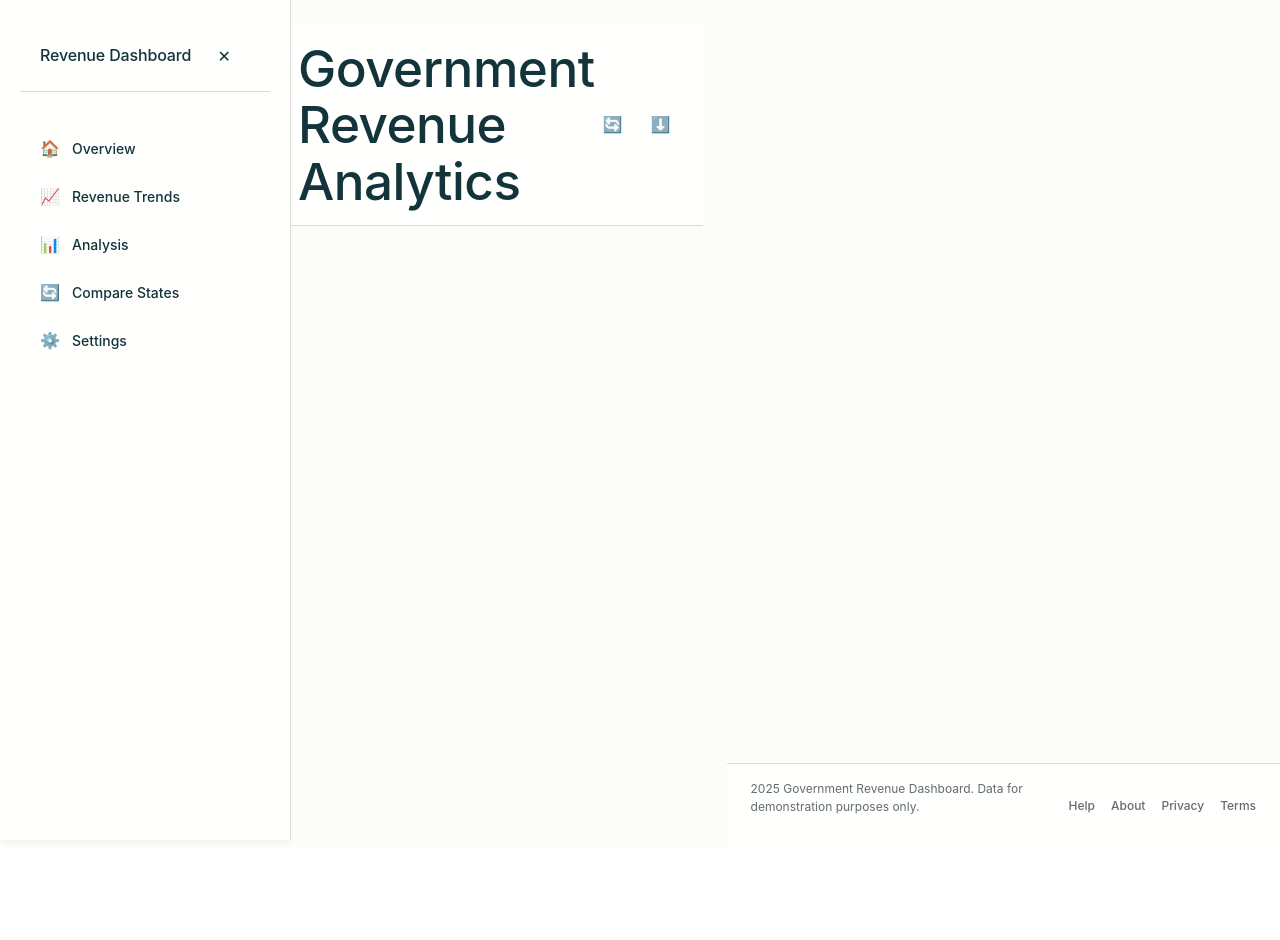
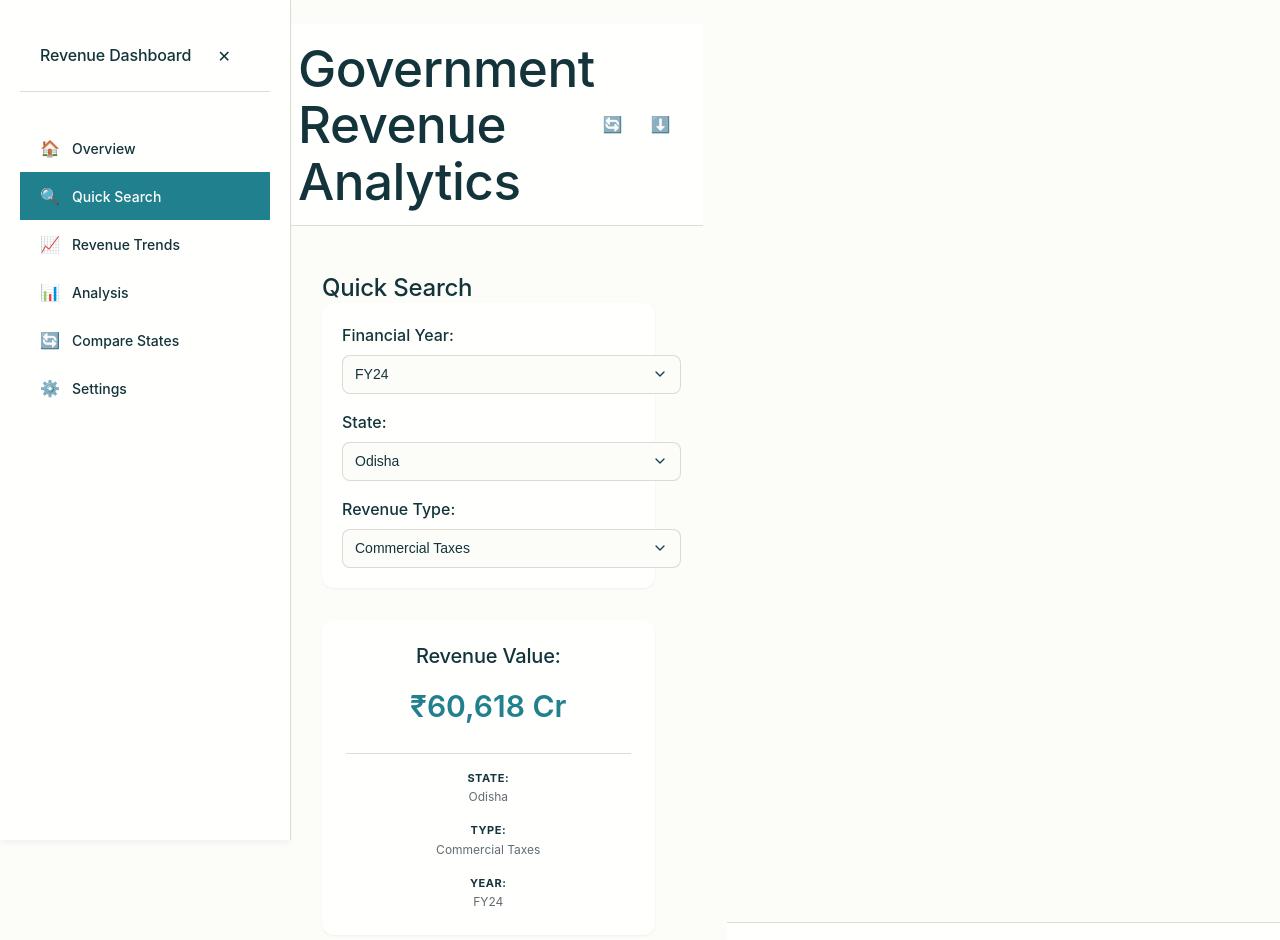
Before and after one commit to tmanas06/State_revenue_analytics, a React (Vite) app: page /quick-search in a window 1280 px wide. Shown: the top 940 px of the page. Before the commit the page ends 848 px from the top, so only its background shows below. Built offline with nearby package versions, Linux system fonts and the light colour scheme; a web font is replaced by a local one.

Commit message:
Quick_Search

```diff
--- a/src/App.js
+++ b/src/App.js
@@ -7,10 +7,12 @@ import RevenueTrends from './components/RevenueTrends';
 import Analysis from './components/Analysis';
 import CompareStates from './components/CompareStates';
 import Settings from './components/Settings';
+import QuickSearch from './components/QuickSearch';
 
 // Icons (using emoji as placeholders - in a real app, use an icon library)
 const Icons = {
   Home: '🏠',
+  Search: '🔍',
   Trends: '📈',
   Analysis: '📊',
   Compare: '🔄',
@@ -112,6 +114,7 @@ const AppContent = () => {
   // Navigation items
   const navItems = [
     { id: 'overview', label: 'Overview', icon: Icons.Home, path: '/' },
+    { id: 'quick-search', label: 'Quick Search', icon: Icons.Search, path: '/quick-search' },
     { id: 'trends', label: 'Revenue Trends', icon: Icons.Trends, path: '/trends' },
     { id: 'analysis', label: 'Analysis', icon: Icons.Analysis, path: '/analysis' },
     { id: 'compare', label: 'Compare States', icon: Icons.Compare, path: '/compare' },
@@ -231,6 +234,10 @@ const AppContent = () => {
               }
             />
             <Route
+              path="/quick-search"
+              element={<QuickSearch revenueData={revenueData} />}
+            />
+            <Route
               path="/trends"
               element={
                 <RevenueTrends
--- /dev/null
+++ b/src/components/QuickSearch.js
@@ -0,0 +1,112 @@
+import React, { useState, useMemo } from 'react';
+import { formatCurrency } from '../utils/chartUtils';
+
+const QuickSearch = ({ revenueData }) => {
+  const [selectedYear, setSelectedYear] = useState('FY24');
+  const [selectedState, setSelectedState] = useState('Odisha');
+  const [selectedType, setSelectedType] = useState('Commercial Taxes');
+
+  // Get unique values for dropdowns
+  const { years, states, types } = useMemo(() => {
+    const yearSet = new Set();
+    const stateSet = new Set();
+    const typeSet = new Set();
+
+    revenueData.forEach(item => {
+      stateSet.add(item.States);
+      typeSet.add(item.Type);
+      Object.keys(item).forEach(key => {
+        if (key.startsWith('FY')) yearSet.add(key);
+      });
+    });
+
+    return {
+      years: Array.from(yearSet).sort(),
+      states: Array.from(stateSet).sort(),
+      types: Array.from(typeSet).sort()
+    };
+  }, [revenueData]);
+
+  // Find the selected value
+  const selectedValue = useMemo(() => {
+    const item = revenueData.find(
+      item => item.States === selectedState && item.Type === selectedType
+    );
+    return item ? item[selectedYear] : 'N/A';
+  }, [selectedYear, selectedState, selectedType, revenueData]);
+
+  return (
+    <div className="quick-search-container">
+      <h2>Quick Search</h2>
+      <div className="search-filters">
+        <div className="form-group">
+          <label htmlFor="year">Financial Year:</label>
+          <select
+            id="year"
+            value={selectedYear}
+            onChange={(e) => setSelectedYear(e.target.value)}
+            className="form-control"
+          >
+            {years.map(year => (
+              <option key={year} value={year}>
+                {year}
+              </option>
+            ))}
+          </select>
+        </div>
+
+        <div className="form-group">
+          <label htmlFor="state">State:</label>
+          <select
+            id="state"
+            value={selectedState}
+            onChange={(e) => setSelectedState(e.target.value)}
+            className="form-control"
+          >
+            {states.map(state => (
+              <option key={state} value={state}>
+                {state}
+              </option>
+            ))}
+          </select>
+        </div>
+
+        <div className="form-group">
+          <label htmlFor="type">Revenue Type:</label>
+          <select
+            id="type"
+            value={selectedType}
+            onChange={(e) => setSelectedType(e.target.value)}
+            className="form-control"
+          >
+            {types.map(type => (
+              <option key={type} value={type}>
+                {type}
+              </option>
+            ))}
+          </select>
+        </div>
+      </div>
+
+      <div className="search-result">
+        <h3>Revenue Value:</h3>
+        <div className="revenue-value">
+          {selectedValue !== 'N/A' ? formatCurrency(selectedValue) : 'N/A'}
+        </div>
+        <div className="revenue-details">
+          <p>
+            <strong>State:</strong> {selectedState}
+          </p>
+          <p>
+            <strong>Type:</strong> {selectedType}
+          </p>
+          <p>
+            <strong>Year:</strong> {selectedYear}
+          </p>
+        </div>
+      </div>
+    </div>
+  );
+};
+
+export default QuickSearch;
--- a/src/style.css
+++ b/src/style.css
@@ -1000,6 +1000,91 @@
     }
   }
 
+  /* Quick Search Styles */
+  .quick-search-container {
+    padding: var(--space-24);
+    max-width: 800px;
+    margin: 0 auto;
+  }
+
+  .search-filters {
+    display: grid;
+    grid-template-columns: repeat(auto-fit, minmax(200px, 1fr));
+    gap: var(--space-16);
+    margin-bottom: var(--space-32);
+    background: var(--color-surface);
+    padding: var(--space-20);
+    border-radius: var(--radius-lg);
+    box-shadow: var(--shadow-sm);
+  }
+
+  .form-group {
+    margin-bottom: 0;
+  }
+
+  .form-group label {
+    display: block;
+    margin-bottom: var(--space-8);
+    font-weight: var(--font-weight-medium);
+    color: var(--color-text);
+  }
+
+  .form-control {
+    width: 100%;
+    padding: var(--space-8) var(--space-12);
+    border: 1px solid var(--color-border);
+    border-radius: var(--radius-base);
+    font-size: var(--font-size-base);
+    background-color: var(--color-background);
+    color: var(--color-text);
+    transition: border-color 0.2s, box-shadow 0.2s;
+  }
+
+  .form-control:focus {
+    border-color: var(--color-primary);
+    box-shadow: 0 0 0 2px var(--color-focus-ring);
+    outline: none;
+  }
+
+  .search-result {
+    background: var(--color-surface);
+    padding: var(--space-24);
+    border-radius: var(--radius-lg);
+    box-shadow: var(--shadow-sm);
+    text-align: center;
+  }
+
+  .revenue-value {
+    font-size: var(--font-size-4xl);
+    font-weight: var(--font-weight-bold);
+    color: var(--color-primary);
+    margin: var(--space-16) 0;
+  }
+
+  .revenue-details {
+    display: grid;
+    grid-template-columns: repeat(auto-fit, minmax(150px, 1fr));
+    gap: var(--space-16);
+    margin-top: var(--space-24);
+    padding-top: var(--space-16);
+    border-top: 1px solid var(--color-border);
+  }
+
+  .revenue-details p {
+    margin: 0;
+    font-size: var(--font-size-sm);
+    color: var(--color-text-secondary);
+  }
+
+  .revenue-details strong {
+    display: block;
+    font-size: var(--font-size-xs);
+    text-transform: uppercase;
+    letter-spacing: 0.05em;
+    color: var(--color-text);
+    margin-bottom: 2px;
+  }
+
   .sidebar-toggle {
     background: none;
     border: none;
```
